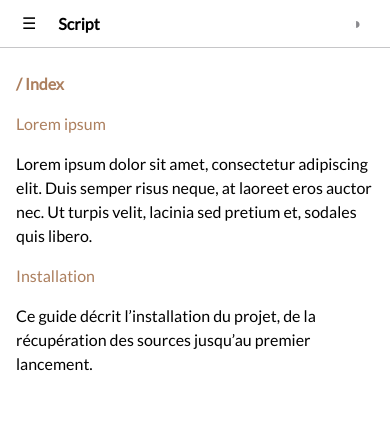
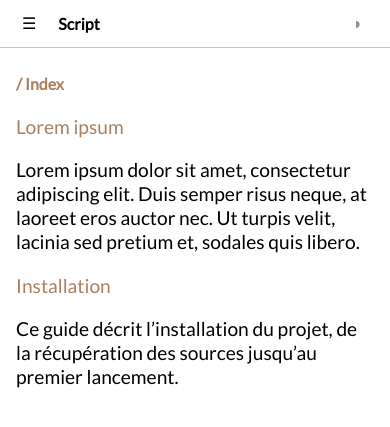
Before and after one commit to script-txt/script-txt.github.io, a Jekyll site: the page built from index.html, in a window 390 px wide. Shown: the top 427 px of the page. Built offline with Jekyll 4.4.1, drawn with Linux system fonts in a browser that asks for light colours.

Commit message:
Update default.html

```diff
--- a/_layouts/default.html
+++ b/_layouts/default.html
@@ -144,7 +144,7 @@
       transition: transform .2s ease;
     }
     .sidebar.open { transform: none; }
-    main { /*font-size: medium; line-height: 2rem;*/ padding: 1.5rem 1rem 3rem; }
+    main { font-size: larger; /*line-height: 2rem;*/ padding: 1.5rem 1rem 3rem; }
 
   }
   @media (prefers-reduced-motion: reduce) {
```
